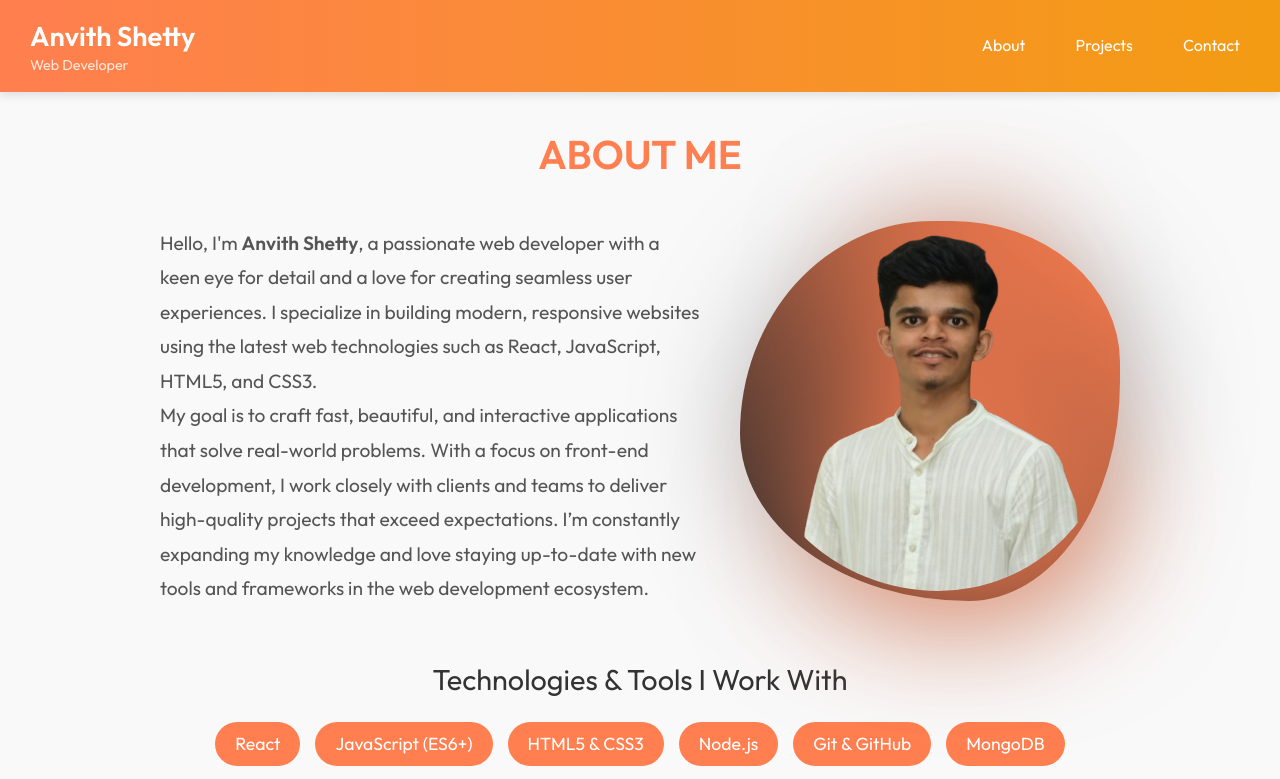
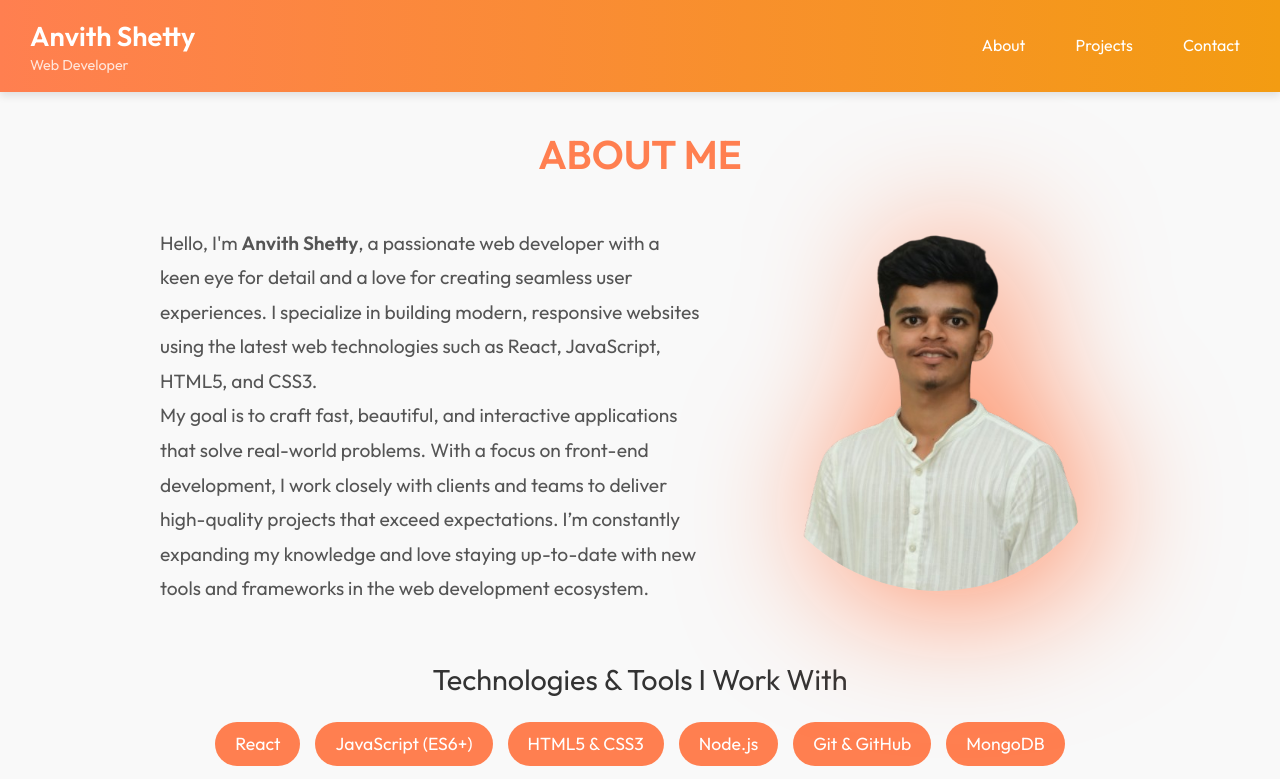
Before and after one commit to Anvithshetty17/portfolio, a React (Vite) app: page / in a window 1280 px wide. Shown: the top 779 px of the page. Built offline with nearby package versions, Linux system fonts and the light colour scheme; what @tailwindcss/vite would draw is missing.

Commit message:
Update About.css

```diff
--- a/src/Components/About.css
+++ b/src/Components/About.css
@@ -51,39 +51,47 @@
 }
 
 .animated-shape {
-  background: linear-gradient(45deg, var(--primary) 0%, var(--secondary) 100%);
+  position: relative;
+  background: linear-gradient(45deg, #2c2c2c 0%, #ff7f50 100%);
+  border-radius: 60% 40% 30% 70% / 60% 30% 70% 40%;
   animation: morph 8s ease-in-out infinite;
-  border-radius: 60% 40% 30% 70% / 60% 30% 70% 40%;
-  height: 100%;
-  width: 100%;
-  position: absolute;
-  top: 0;
-  left: 0;
-  z-index: 0;
   transition: all 1s ease-in-out;
-  filter: drop-shadow(10px 10px 60px rgba(0, 0, 0, 0.3));
-  overflow: hidden; /* 💥 Prevents overflow or shifting */
+  overflow: hidden;
 }
 
+.animated-shape::before {
+  content: "";
+  position: absolute;
+  inset: 0;
+  background: linear-gradient(45deg, #ff7f50 0%, #2c2c2c 100%);
+  animation: fadeGradient 8s ease-in-out infinite;
+  z-index: -1;
+  transition: opacity 1s ease-in-out;
+}
+
+@keyframes fadeGradient {
+  0%, 100% {
+    opacity: 0;
+  }
+  50% {
+    opacity: 1;
+  }
+}
 
 @keyframes morph {
   0% {
     border-radius: 60% 40% 30% 70% / 60% 30% 70% 40%;
-    background: linear-gradient(45deg,
-#2c2c2c 0%,
-#ff7f50 100%);
   }
 
   50% {
     border-radius: 30% 60% 70% 40% / 50% 60% 30% 60%;
-    background: linear-gradient(45deg, #ff7f50 0%, #2c2c2c 100%);
   }
 
   100% {
     border-radius: 60% 40% 30% 70% / 60% 30% 70% 40%;
-    background: linear-gradient(45deg, #2c2c2c 0%, #ff7f50 100%);
   }
 }
+
 
 .about-img {
   position: relative;
```
